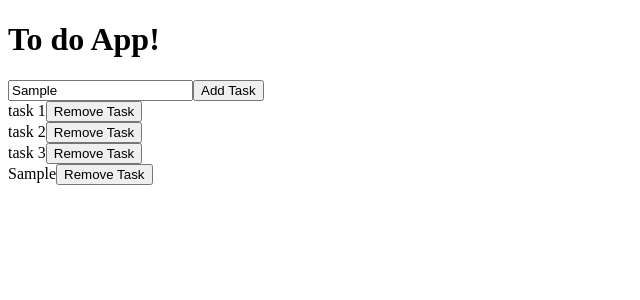
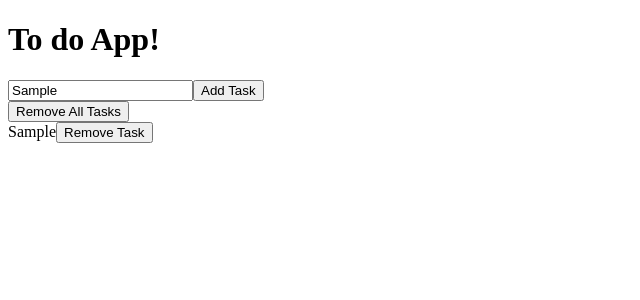
Before and after one commit to DanBlakeNZ/react-to-do, a React app: page / in a window 1280 px wide. Both pictures are taken after typing "Sample" into the empty fields and a click on the button "Add Task". Shown: the top 300 px of the page, without its empty margins (0-640 px from the left). Built offline with nearby package versions, Linux system fonts and the light colour scheme.

Commit message:
ability to remove all tasks. show add task message

```diff
--- a/src/components/TaskList.jsx
+++ b/src/components/TaskList.jsx
@@ -4,6 +4,12 @@ import Task from './Task';
 
 const TaskList = (props) => (
     <div>
+        {(props.tasks.length === 0) && <p>Please add a task to get started</p>}
+        {(props.tasks.length > 0) &&
+            <button onClick={()=>{props.removeAllTasks();}}>
+                Remove All Tasks
+            </button>
+        }
         {props.tasks.map((task) => {
             return <Task
                 key={task}
--- a/src/components/TasksContainer.jsx
+++ b/src/components/TasksContainer.jsx
@@ -7,8 +7,9 @@ const TasksContainer = (props) => (
     <div>
         <AddTask addTask={ props.addTask } />
         <TaskList
-            tasks={ props.tasks }
-            removeTask={ props.removeTask } />
+            tasks={props.tasks}
+            removeTask={props.removeTask}
+            removeAllTasks={props.removeAllTasks} />
     </div>
 );
 
--- a/src/components/ToDoApp.jsx
+++ b/src/components/ToDoApp.jsx
@@ -8,11 +8,12 @@ export default class ToDoApp extends React.Component {
 		super(props);
 
 		this.state = {
-			tasks:['task 1', 'task 2', 'task 3']
+			tasks:[]
 		};
 
 		this.addTask = this.addTask.bind(this);
 		this.removeTask = this.removeTask.bind(this);
+		this.removeAllTasks = this.removeAllTasks.bind(this);
 	}
 
 	componentDidMount(){
@@ -50,6 +51,12 @@ export default class ToDoApp extends React.Component {
 		}));
 	}
 
+	removeAllTasks(){
+		this.setState(()=>({
+			tasks: []
+		}));
+	}
+
 	render(){
 		return(
 			<div>
@@ -58,6 +65,7 @@ export default class ToDoApp extends React.Component {
 					tasks={this.state.tasks}
 					addTask={this.addTask}
 					removeTask={this.removeTask}
+					removeAllTasks={this.removeAllTasks}
 				/>
 			</div>
 		);
```
